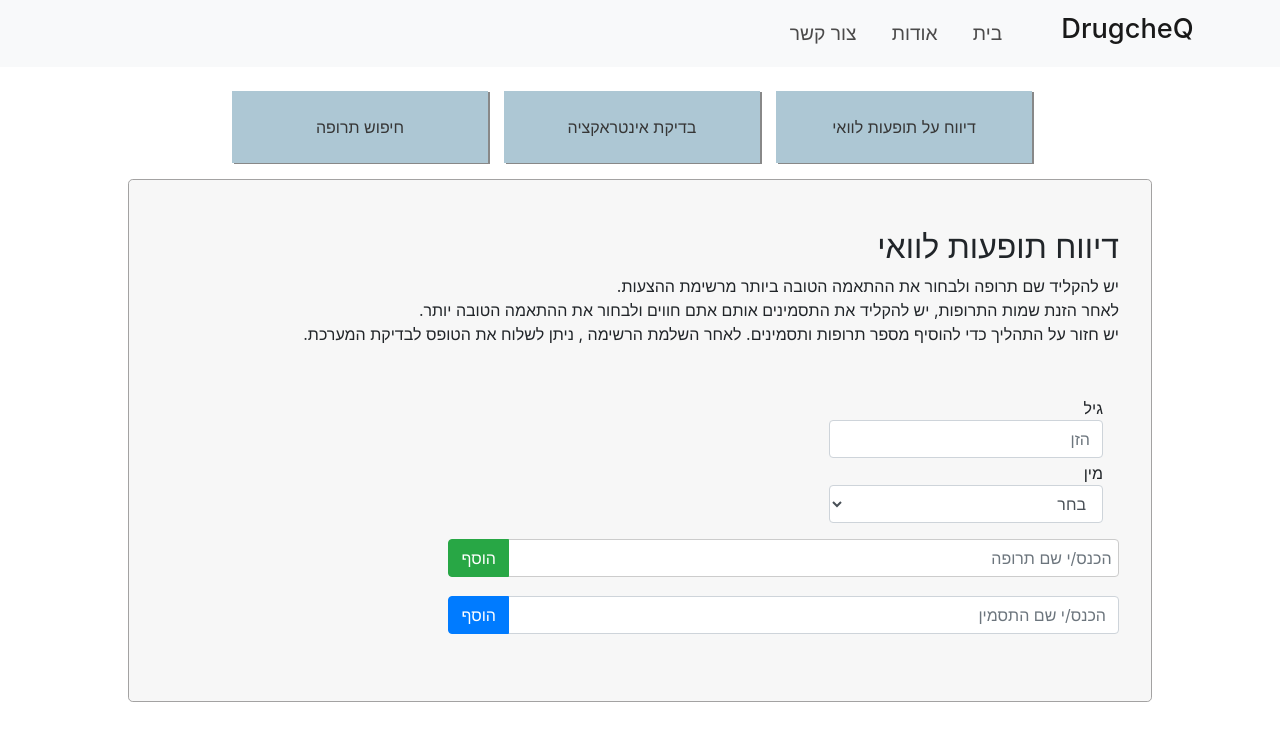
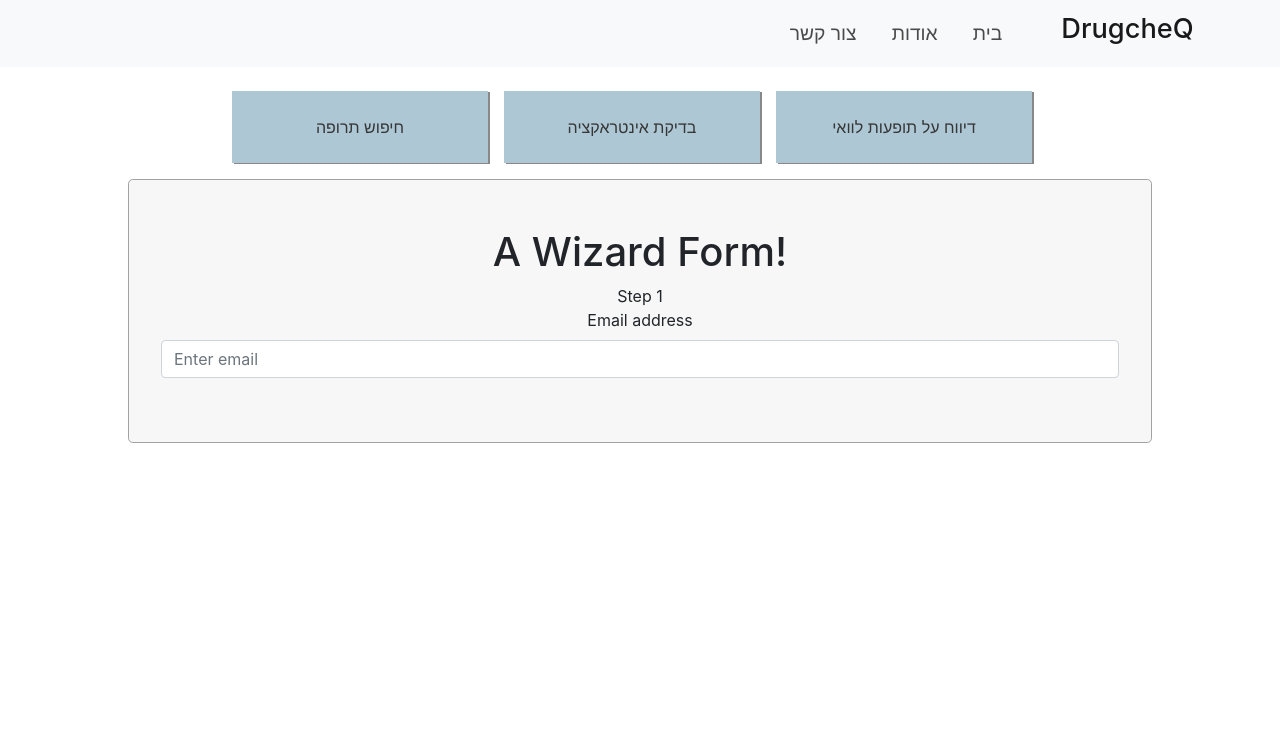
Before and after one commit to AmitLiberman/DrugcheQ-Preventing-Polypharmacy, a React app: page /side-effect-report in a window 1280 px wide. Shown: the top 740 px of the page. Built offline with nearby package versions, Linux system fonts and the light colour scheme.

Commit message:
added temporary steps to side effect report

```diff
--- a/src/App.js
+++ b/src/App.js
@@ -3,7 +3,7 @@ import TopNav from "./Constants/TopNav";
 import ActionNav from "./Constants/ActionNav";
 import Home from "./Constants/Home";
 import InteractionChecker from "./Components/InteractionChecker/InteractionChecker";
-import SideEffectReport from "./Components/SideEffectReport/SideEffectReport";
+import MasterReport from "./Components/MasterReport/MasterReport";
 import DrugSearch from "./Components/DrugSearch/DrugSearch";
 
 import { BrowserRouter as Router, Switch, Route } from "react-router-dom";
@@ -26,7 +26,7 @@ const App = (props) => {
               <InteractionChecker />
             </Route>
             <Route path="/side-effect-report">
-              <SideEffectReport />
+              <MasterReport />
             </Route>
             <Route path="/drug-search">
               <DrugSearch />
--- /dev/null
+++ b/src/Components/MasterReport/MasterReport.js
@@ -0,0 +1,59 @@
+import React, { Component } from "react";
+import Step1 from "../Step1/Step1";
+import Step2 from "../Step2/Step2";
+import Step3 from "../Step3/Step3";
+
+class MasterReport extends Component {
+  state = {
+    currentStep: 1, // Default is Step 1
+    name: "",
+    email: "",
+    sector: "",
+  };
+
+  // Use the submitted data to set the state
+  handleChange(event) {
+    const { name, value } = event.target;
+    this.setState({
+      [name]: value,
+    });
+  }
+
+  // Trigger an alert on form submission
+  handleSubmit = (event) => {
+    event.preventDefault();
+    const { email, username, password } = this.state;
+    alert(`Your registration detail: \n
+    Email: ${email} \n
+    Username: ${username} \n
+    Password: ${password}`);
+  };
+
+  render() {
+    return (
+      <React.Fragment>
+        <h1>A Wizard Form!</h1>
+        Step {this.state.currentStep}
+        <form onSubmit={this.handleSubmit}>
+          <Step1
+            currentStep={this.state.currentStep}
+            handleChange={this.handleChange}
+            email={this.state.email}
+          />
+          <Step2
+            currentStep={this.state.currentStep}
+            handleChange={this.handleChange}
+            username={this.state.username}
+          />
+          <Step3
+            currentStep={this.state.currentStep}
+            handleChange={this.handleChange}
+            password={this.state.password}
+          />
+        </form>
+      </React.Fragment>
+    );
+  }
+}
+
+export default MasterReport;
--- /dev/null
+++ b/src/Components/Step1/Step1.js
@@ -0,0 +1,26 @@
+import React, { Component } from "react";
+
+class Step1 extends Component {
+  render() {
+    if (this.props.currentStep !== 1) {
+      // Prop: The current step
+      return null;
+    }
+    return (
+      <div className="form-group">
+        <label htmlFor="email">Email address</label>
+        <input
+          className="form-control"
+          id="email"
+          name="email"
+          type="text"
+          placeholder="Enter email"
+          value={this.props.email} // Prop: The email input data
+          onChange={this.props.handleChange} // Prop: Puts data into state
+        />
+      </div>
+    );
+  }
+}
+
+export default Step1;
--- /dev/null
+++ b/src/Components/Step2/Step2.js
@@ -0,0 +1,26 @@
+import React, { Component } from "react";
+
+class Step2 extends Component {
+  render() {
+    if (this.props.currentStep !== 2) {
+      // Prop: The current step
+      return null;
+    }
+    return (
+      <div className="form-group">
+        <label htmlFor="username">username</label>
+        <input
+          className="form-control"
+          id="username"
+          name="username"
+          type="text"
+          placeholder="Enter username"
+          value={this.props.username} // Prop: The email input data
+          onChange={this.props.handleChange} // Prop: Puts data into state
+        />
+      </div>
+    );
+  }
+}
+
+export default Step2;
--- /dev/null
+++ b/src/Components/Step3/Step3.js
@@ -0,0 +1,26 @@
+import React, { Component } from "react";
+
+class Step3 extends Component {
+  render() {
+    if (this.props.currentStep !== 3) {
+      // Prop: The current step
+      return null;
+    }
+    return (
+      <div className="form-group">
+        <label htmlFor="password">password</label>
+        <input
+          className="form-control"
+          id="password"
+          name="password"
+          type="text"
+          placeholder="Enter password"
+          value={this.props.password} // Prop: The email input data
+          onChange={this.props.handleChange} // Prop: Puts data into state
+        />
+      </div>
+    );
+  }
+}
+
+export default Step3;
--- a/src/Constants/Home.js
+++ b/src/Constants/Home.js
@@ -1,12 +1,10 @@
 import React from "react";
 // import "./Home.css";
-// import AutoCompleteInput from "../Components/AutoCompleteInput/AutoCompleteInput";
 
 const Home = (props) => {
   return (
     <React.Fragment>
       <p>אזור חופשי</p>
-      {/* <AutoCompleteInput /> */}
       <p>
         בחלק זה יהיה ניתן להסביר את תופעת ריבוי התרופות, לפרט על הסיכונים,
         הבעיות ודרכי ההתמודדות. כמו כן, הסבר כללי על המערכת ולמה חשוב להשתמש בה
```
Also changed, not shown: 1 other file (tests, documents, lock files or other folders).
